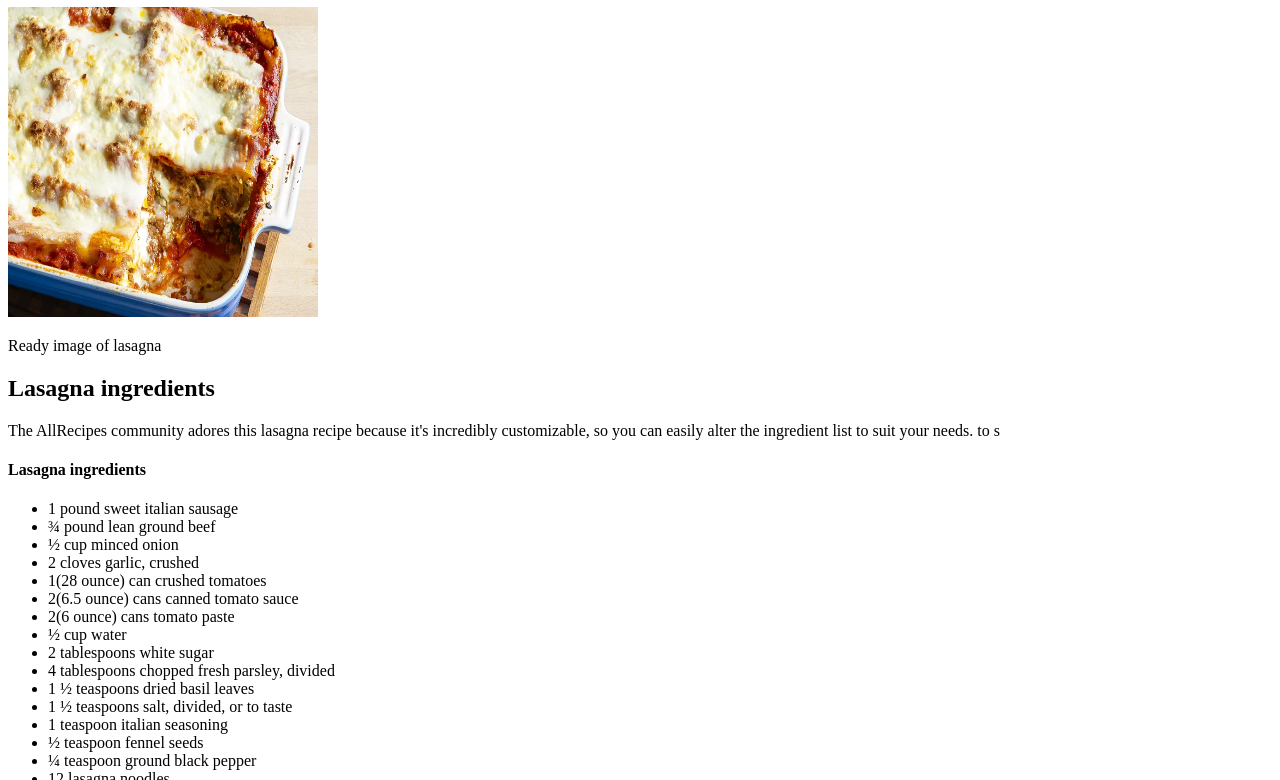
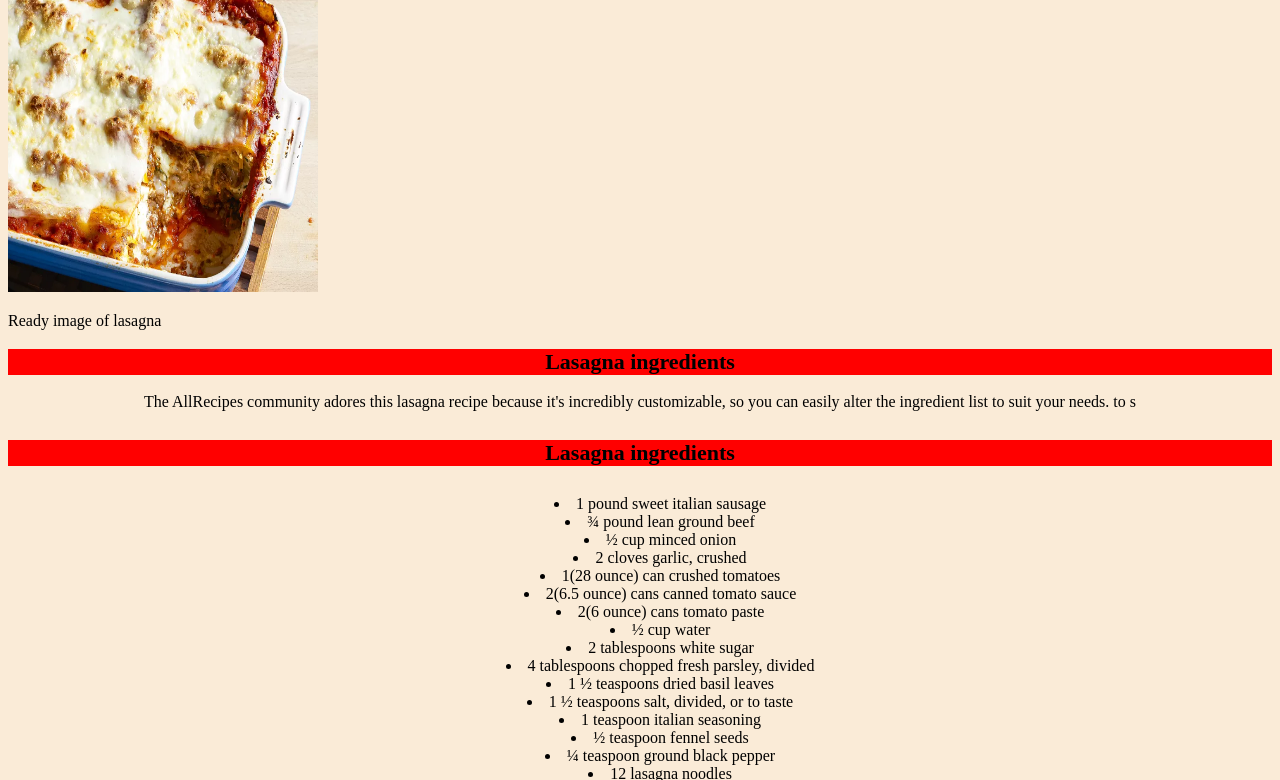
Before and after one commit to Karanle/odin-recipes, a plain HTML site: page recipes/lasagna.html in a window 1280 px wide. Shown: the part 73-853 px from the top of the page. Drawn offline with Linux system fonts and the light colour scheme.

Commit message:
added css file styled, i know i butchered it lol

```diff
--- a/recipes/lasagna.html
+++ b/recipes/lasagna.html
@@ -4,6 +4,7 @@
     <meta charset="UTF-8">
     <meta name="viewport" content="width=device-width, initial-scale=1.0">
     <title>Odin Recipes | Lasagna</title>
+    <link rel="stylesheet" href="../style/lasagna.css">
 </head>
 <body>
     <h1>World's best lasagna</h1>
@@ -11,7 +12,7 @@
     <img src="../images/lasagna.png" alt="image of cooked and ready lasagna" height="310" width="310">
     <p>Ready image of lasagna</p>
     <h2>Lasagna ingredients</h2>
-    <p>The AllRecipes community adores this lasagna recipe because it's incredibly customizable, so you can easily alter the ingredient list to suit your needs. to s</p>
+    <p class="p">The AllRecipes community adores this lasagna recipe because it's incredibly customizable, so you can easily alter the ingredient list to suit your needs. to s</p>
 
     <h4>Lasagna ingredients</h4>
 
--- /dev/null
+++ b/style/lasagna.css
@@ -0,0 +1,17 @@
+
+h1, h2, h4 {
+    text-align: center;
+    font-size: 22px;
+    font-weight: bold;
+    background-color: red;
+    color: black;
+}
+
+body {
+    background-color: antiquewhite;
+}
+
+.p, ul > li, h3, ol > li {
+    text-align: center;
+    list-style-position: inside;
+}
```
